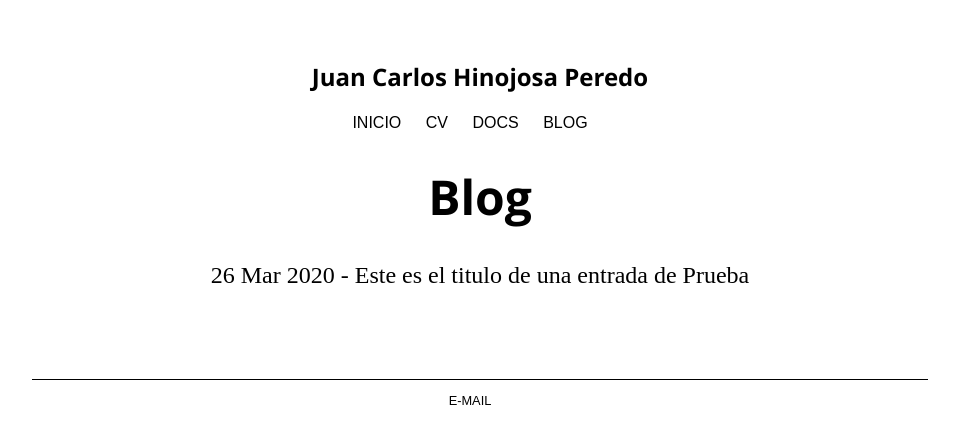
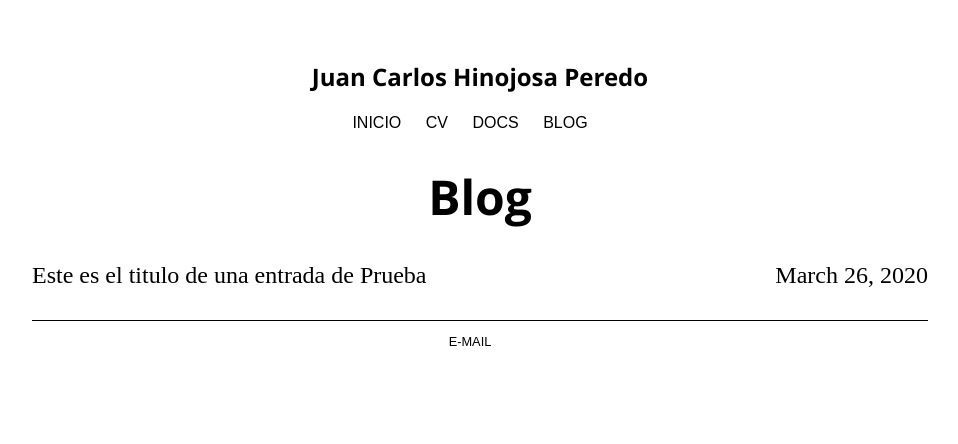
Before and after one commit to jhinojosp/jhinojosp.github.io, a Jekyll site: the page built from blog/index.html, in a window 1280 px wide. Shown: the top 444 px of the page, without its empty margins (160-1118 px from the left). Built offline with Jekyll 4.4.1, drawn with Linux system fonts in a browser that asks for light colours.

Commit message:
nice blog entries display

```diff
--- a/blog/index.html
+++ b/blog/index.html
@@ -6,6 +6,8 @@ title: Blog
 	<ul class="posts">
 
 	  {% for post in site.posts %}
-	    <li><span>{{ post.date | date_to_string }}</span> - <a href="{{ post.url }}" title="{{ post.title }}">{{ post.title }}</a></li>
+
+	  <li><article><span style="float: left"><a href="{{ site.url }}{{ post.url }}">{{ post.title }}</span> <span style="float: right"><time datetime="{{ post.date | date_to_xmlschema }}">{{ post.date | date: "%B %d, %Y" }}</time></span></a></article></li>
+	    <!-- <li><span>{{ post.date | date_to_string }}</span> - <a href="{{ post.url }}" title="{{ post.title }}">{{ post.title }}</a></li> -->
 	  {% endfor %}
 	</ul>
```
Also changed, not shown: css/main.css (line endings or trailing spaces).
